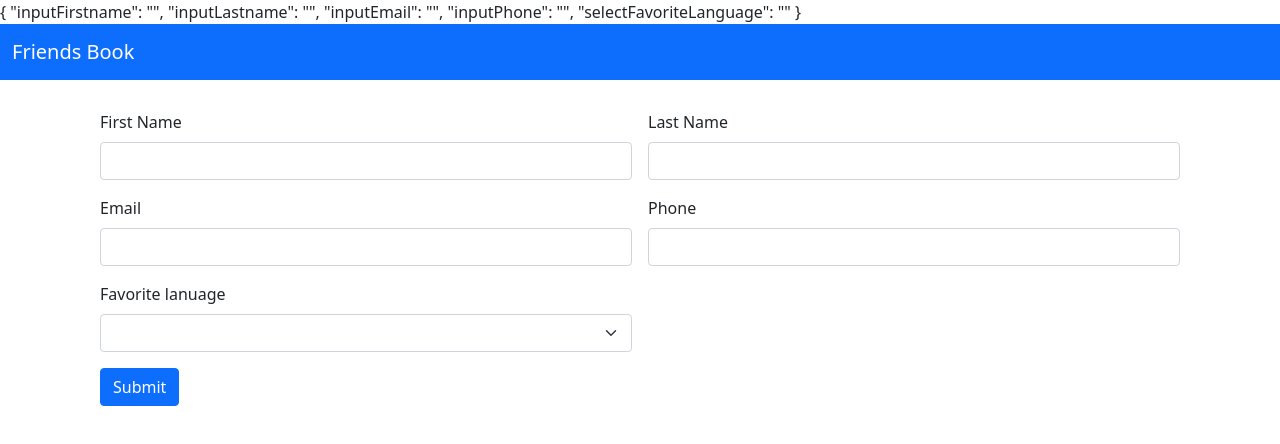
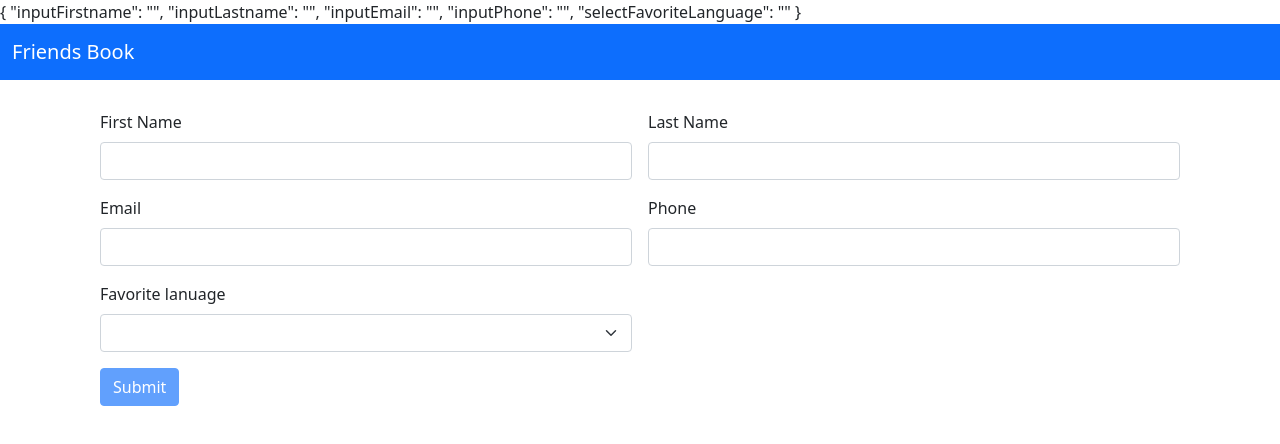
Before and after one commit to Laurent-Bosteels/angular-exercise, an Angular app in the folder angular-intro/: page / in a window 1280 px wide. Shown: the top 444 px of the page. Built offline with nearby package versions, Linux system fonts and the light colour scheme.

Commit message:
form validation

```diff
--- a/angular-intro/src/app/app.component.html
+++ b/angular-intro/src/app/app.component.html
@@ -8,7 +8,7 @@
 </nav>
 
 <div class="container container-form">
-<form class="row g-3 needs-validation" #formName="ngForm">
+<form name="friendsForm" class="row g-3 needs-validation" #friendsForm="ngForm">
 
   <div class="col-md-6">
     <label for="inputFirstname" class="form-label">First Name</label>
@@ -59,7 +59,11 @@
   </div>
 
   <div class="col-12">
-    <button type="submit" class="btn btn-primary">Submit</button>
+    <button
+    type="submit"
+    id="submit"
+    class="btn btn-primary"
+    [disabled]="friendsForm.invalid">Submit</button>
   </div>
 
 </form>
```
